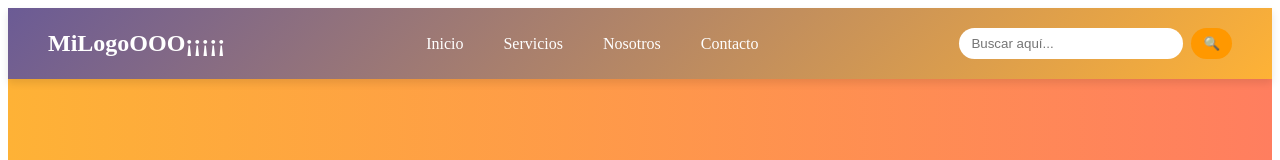
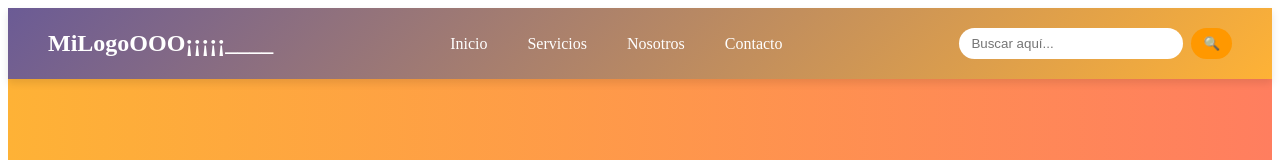
Before and after one commit to Avilchez-gif/IA_SITE_3, a plain HTML site: page index.html in a window 1280 px wide. Shown: the top 160 px of the page. Drawn offline with Linux system fonts and the light colour scheme.

Commit message:
Mi cuarto commit

```diff
--- a/index.html
+++ b/index.html
@@ -17,7 +17,7 @@
 
   <header class="custom-header">
     <div class="logo">
-      <h1>MiLogoOOO¡¡¡¡¡</h1>
+      <h1>MiLogoOOO¡¡¡¡¡____</h1>
     </div>
     <nav class="nav-menu">
       <ul>
```
